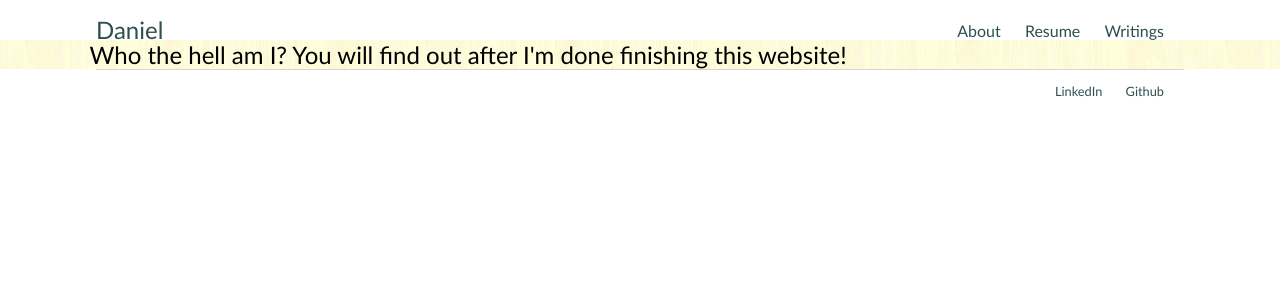
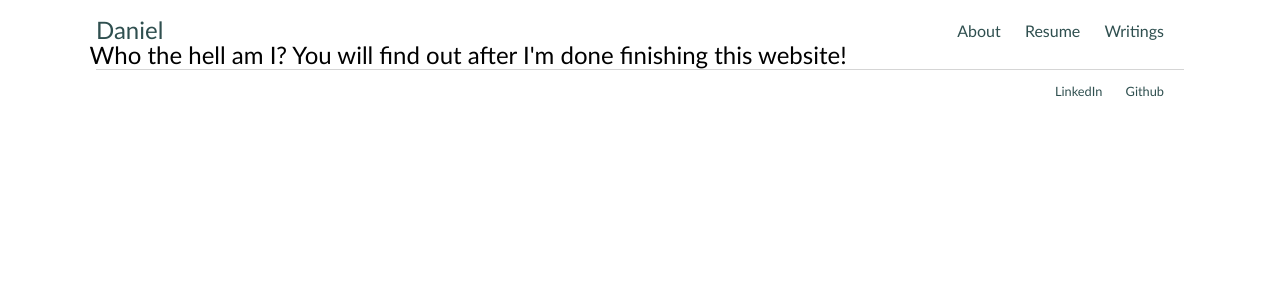
Before and after one commit to Calculasians/calculasians.github.io, a Jekyll site: the page built from about/index.html, in a window 1280 px wide. Shown: the top 300 px of the page. Built offline with Jekyll 4.4.1, drawn with Linux system fonts in a browser that asks for light colours.

Commit message:
Update main.css

```diff
--- a/css/main.css
+++ b/css/main.css
@@ -95,7 +95,7 @@ h1 {
 
 .container {
     width: 100%;
-    background-image: url("https://calculasians.github.io/light-veneer.png");
+    /*background-image: url("https://calculasians.github.io/light-veneer.png");*/
 }
 
 .cover-page {
```
